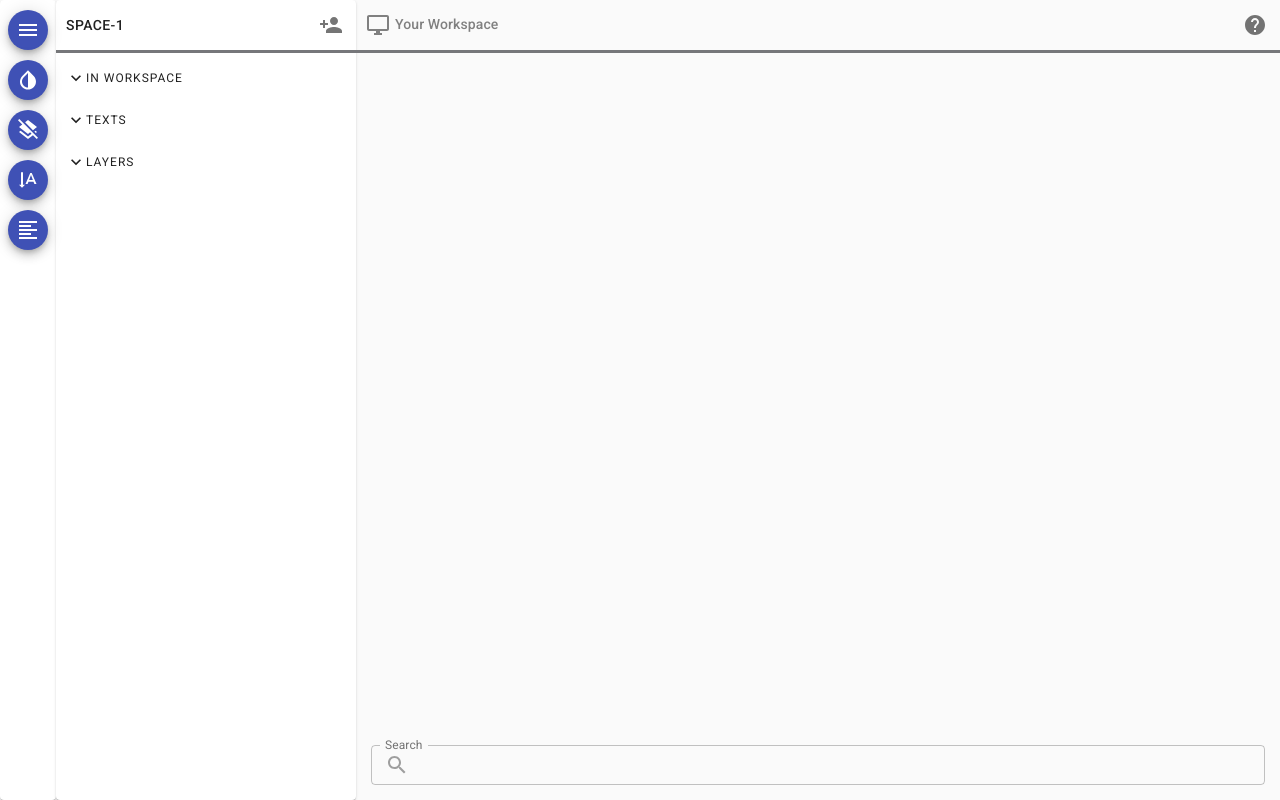
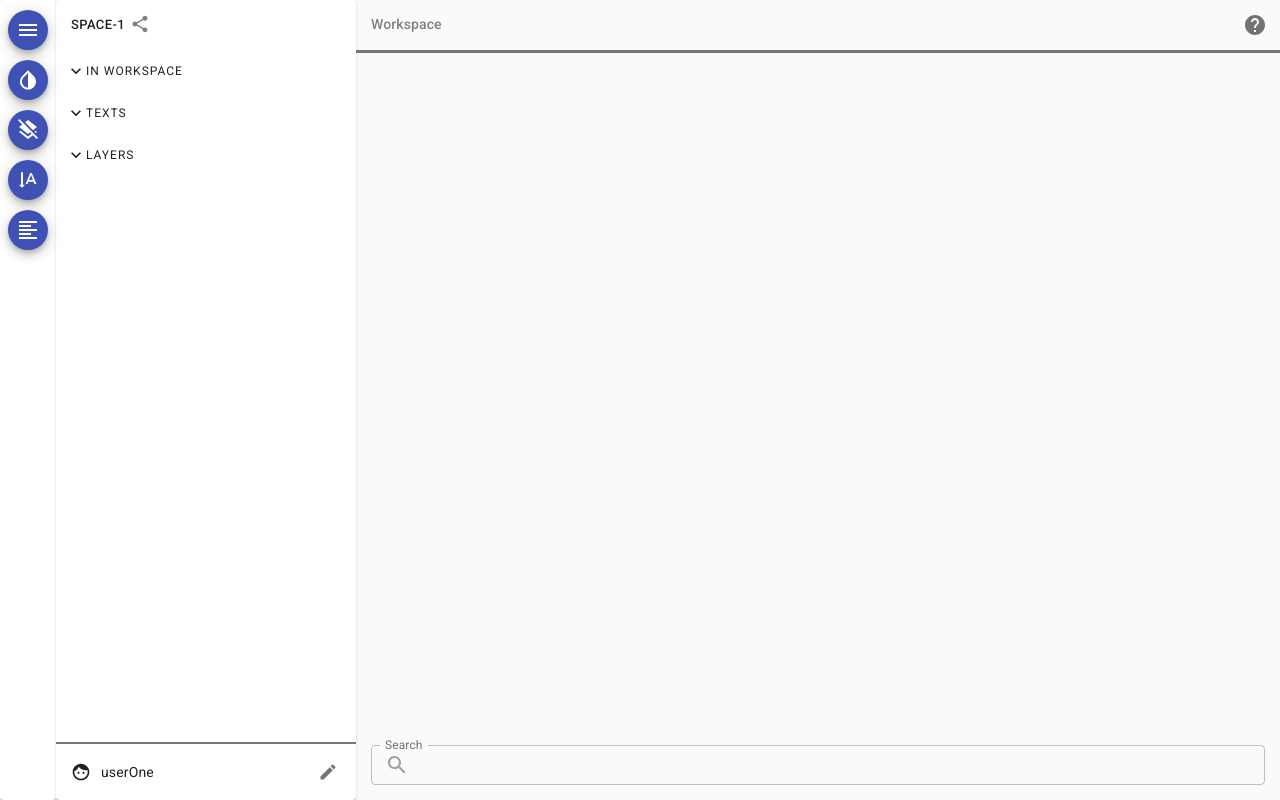
Before and after one commit to glowsplint/referencer, a Next.js app in the folder nextjs-frontend/: page /space in a window 1280 px wide. Built offline with nearby package versions, Linux system fonts and the light colour scheme.

Commit message:
Fixed dark mode scrollbar and added profile

```diff
--- a/nextjs-frontend/components/Editor.tsx
+++ b/nextjs-frontend/components/Editor.tsx
@@ -12,7 +12,6 @@
 import clsx from "clsx";
 import { Scrollbars } from "react-custom-scrollbars";
 
-import DesktopWindowsIcon from "@material-ui/icons/DesktopWindows";
 import HelpIcon from "@material-ui/icons/Help";
 import SearchIcon from "@material-ui/icons/Search";
 
@@ -401,9 +400,8 @@
 const HeaderLeft = React.memo(() => {
   return (
     <div className={styles.editor_header_left}>
-      <DesktopWindowsIcon />
       <div className={styles.header_left_text}>
-        <Typography variant="subtitle2">Your Workspace</Typography>
+        <Typography variant="subtitle2">Workspace</Typography>
       </div>
     </div>
   );
@@ -427,14 +425,37 @@
     textHeaders,
     textBodies,
     isJustified,
+    isDarkMode,
   }: {
     textHeaders: string[];
     textBodies: string[][];
     isMultipleRowsLayout: boolean;
     isJustified: boolean;
+    isDarkMode: boolean;
   }) => {
     return (
-      <Scrollbars style={{ width: "100%", height: "100%" }} universal>
+      <Scrollbars
+        style={{ width: "100%", height: "100%" }}
+        universal
+        renderThumbVertical={({ style, ...props }) => (
+          <div
+            {...props}
+            style={
+              isDarkMode
+                ? {
+                    ...style,
+                    backgroundColor: "rgba(256, 256, 256, 0.2)",
+                    borderRadius: "inherit",
+                  }
+                : {
+                    ...style,
+                    backgroundColor: "rgba(0, 0, 0, 0.2)",
+                    borderRadius: "inherit",
+                  }
+            }
+          />
+        )}
+      >
         <div
           className={clsx(styles.editor_textareas, {
             [styles.row]: isMultipleRowsLayout,
@@ -464,6 +485,7 @@
     searchQuery,
     isMultipleRowsLayout,
     isJustified,
+    isDarkMode,
   }: {
     textHeaders: string[];
     textBodies: string[][];
@@ -475,6 +497,7 @@
     searchQuery: string;
     isMultipleRowsLayout: boolean;
     isJustified: boolean;
+    isDarkMode: boolean;
   }) => {
     return (
       <div className={styles.editor}>
@@ -488,6 +511,7 @@
           textHeaders={textHeaders}
           textBodies={textBodies}
           isJustified={isJustified}
+          isDarkMode={isDarkMode}
         />
         <SearchBar
           handleInputChange={handleInputChange}
--- a/nextjs-frontend/components/SettingsPane.tsx
+++ b/nextjs-frontend/components/SettingsPane.tsx
@@ -4,14 +4,23 @@
 import styles from "../styles/SettingsPane.module.css";
 import Typography from "@material-ui/core/Typography";
 import IconButton from "@material-ui/core/IconButton";
+import Tooltip from "@material-ui/core/Tooltip";
+import { Checkbox as MUICheckBox, Paper } from "@material-ui/core";
+import Dialog from "@material-ui/core/Dialog";
+import DialogActions from "@material-ui/core/DialogActions";
+import DialogContent from "@material-ui/core/DialogContent";
+import DialogContentText from "@material-ui/core/DialogContentText";
+import DialogTitle from "@material-ui/core/DialogTitle";
 
+import CheckBoxIcon from "@material-ui/icons/CheckBox";
+import CheckBoxOutlineBlankIcon from "@material-ui/icons/CheckBoxOutlineBlank";
+import CloseIcon from "@material-ui/icons/Close";
 import ExpandMore from "@material-ui/icons/ExpandMore";
-import PersonAddIcon from "@material-ui/icons/PersonAdd";
-import CloseIcon from "@material-ui/icons/Close";
-import { Checkbox as MUICheckBox, Paper } from "@material-ui/core";
-import CheckBoxOutlineBlankIcon from "@material-ui/icons/CheckBoxOutlineBlank";
-import CheckBoxIcon from "@material-ui/icons/CheckBox";
-import Tooltip from "@material-ui/core/Tooltip";
+import FaceIcon from "@material-ui/icons/Face";
+import TextField from "@material-ui/core/TextField";
+import Button from "@material-ui/core/Button";
+import CreateIcon from "@material-ui/icons/Create";
+import ShareIcon from "@material-ui/icons/Share";
 
 const useStyles = makeStyles({
   input: {
@@ -48,7 +57,7 @@
 
 const SectionHeader = ({ text }: { text: string }) => {
   return (
-    <div className={styles.sidebar_main}>
+    <div className={styles.sectionHeader}>
       <ExpandMore fontSize="small" />
       <Typography variant="overline" display="block">
         {text}
@@ -109,13 +118,105 @@
 
 const Header = () => {
   return (
-    <div className={styles.sidebar_top}>
-      <Typography variant="button">space-1</Typography>
-      <Tooltip title="Add users" placement="left">
-        <IconButton size="small" onClick={() => {}}>
-          <PersonAddIcon />
+    <div className={styles.top}>
+      <Button onClick={() => {}} size="small">
+        <span className={styles.top_spaceName}>space-1</span>{" "}
+        <span className={styles.top_icon}>
+          <ShareIcon fontSize="small" />
+        </span>
+      </Button>
+    </div>
+  );
+};
+
+const LayerItems = () => {
+  return <div></div>;
+};
+
+const MainRegion = ({
+  textHeaders,
+  handleClose,
+  handleCheckBoxToggle,
+}: {
+  textHeaders: string[];
+  handleClose: (key: number) => void;
+  handleCheckBoxToggle: (event: React.ChangeEvent<HTMLInputElement>) => void;
+}) => {
+  return (
+    <div className={styles.mainRegion}>
+      <SectionHeader text="In Workspace" />
+      <SectionHeader text="Texts" />
+      <TextItems
+        textHeaders={textHeaders}
+        handleClose={handleClose}
+        handleCheckBoxToggle={handleCheckBoxToggle}
+      />
+      <SectionHeader text="Layers" />
+      <LayerItems />
+    </div>
+  );
+};
+
+const Profile = ({ displayName }: { displayName: string }) => {
+  return (
+    <div className={styles.profile}>
+      <FaceIcon fontSize="small" />{" "}
+      <span className={styles.name}>{displayName}</span>
+      <ChangeNameButton />
+    </div>
+  );
+};
+
+const ChangeNameButton = () => {
+  const [open, setOpen] = React.useState(false);
+
+  const handleClickOpen = () => {
+    setOpen(true);
+  };
+
+  const handleClose = () => {
+    setOpen(false);
+  };
+
+  const handleDone = () => {
+    setOpen(false);
+  };
+
+  return (
+    <div>
+      <Tooltip title="Settings" placement="left">
+        <IconButton size="small" onClick={handleClickOpen}>
+          <CreateIcon fontSize="small" />
         </IconButton>
       </Tooltip>
+      <Dialog
+        open={open}
+        onClose={handleClose}
+        aria-labelledby="form-dialog-title"
+      >
+        <DialogTitle id="form-dialog-title">
+          Change your screen display name
+        </DialogTitle>
+        <DialogContent>
+          <DialogContentText>
+            Enter a new name for the current workspace.
+          </DialogContentText>
+          <TextField
+            variant="outlined"
+            autoFocus
+            margin="dense"
+            id="name"
+            label="Display Name"
+            fullWidth
+          />
+        </DialogContent>
+        <DialogActions>
+          <Button onClick={handleClose}>Cancel</Button>
+          <Button onClick={handleDone} color="secondary">
+            Done
+          </Button>
+        </DialogActions>
+      </Dialog>
     </div>
   );
 };
@@ -126,11 +227,13 @@
     handleClose,
     handleCheckBoxToggle,
     isSettingsOpen,
+    displayName,
   }: {
     textHeaders: string[];
     handleClose: (key: number) => void;
     handleCheckBoxToggle: (event: React.ChangeEvent<HTMLInputElement>) => void;
     isSettingsOpen: boolean;
+    displayName: string;
   }) => {
     return (
       <div
@@ -141,14 +244,12 @@
       >
         <Paper className={styles.paper}>
           <Header />
-          <SectionHeader text="In Workspace" />
-          <SectionHeader text="Texts" />
-          <TextItems
+          <MainRegion
             textHeaders={textHeaders}
             handleClose={handleClose}
             handleCheckBoxToggle={handleCheckBoxToggle}
           />
-          <SectionHeader text="Layers" />
+          <Profile displayName={displayName} />
         </Paper>
       </div>
     );
--- a/nextjs-frontend/pages/space/index.tsx
+++ b/nextjs-frontend/pages/space/index.tsx
@@ -11,6 +11,7 @@
 import Editor from "../../components/Editor";
 
 export default function Workspace() {
+  const [displayName, setDisplayName] = useState<string>("userOne");
   const [people, setPeople] = useState<string[]>([]);
   const [texts, setTexts] = useState<{
     headers: string[];
@@ -171,6 +172,7 @@
             handleClose={handleSettingsTexts.close}
             handleCheckBoxToggle={handleSettingsTexts.checkBoxToggle}
             isSettingsOpen={settings.isSettingsOpen}
+            displayName={displayName}
           />
           <Editor
             textHeaders={displayedTextHeaders()}
@@ -180,6 +182,7 @@
             isMultipleRowsLayout={settings.isMultipleRowsLayout}
             searchQuery={searchQuery}
             isJustified={settings.isJustified}
+            isDarkMode={settings.isDarkMode}
           />
         </div>
       </ThemeProvider>
--- a/nextjs-frontend/styles/Editor.module.css
+++ b/nextjs-frontend/styles/Editor.module.css
@@ -85,7 +85,7 @@
 }
 
 .highlighted {
-  background-color: rgb(170, 170, 49);
+  background-color: rgba(204, 204, 0, 0.658);
   text-decoration: underline;
 }
 
--- a/nextjs-frontend/styles/SettingsPane.module.css
+++ b/nextjs-frontend/styles/SettingsPane.module.css
@@ -1,6 +1,5 @@
 .sidebar {
   display: flex;
-  flex-direction: column;
   transition: width 0.3s, opacity 0.1s;
 }
 
@@ -15,18 +14,36 @@
 }
 
 .paper {
+  display: flex;
+  flex-direction: column;
   flex: 1;
 }
 
-.sidebar_top {
+.top {
   display: flex;
   justify-content: space-between;
   align-items: center;
-  padding: 10px;
-  border-bottom: 3px solid #76777a;
+  margin-left: 5px;
+  padding-right: 10px;
+  padding-top: 5px;
 }
 
-.sidebar_main {
+.top_spaceName {
+  padding-left: 5px;
+}
+
+.top_icon {
+  margin-left: 5px;
+  padding-top: 5px;
+  padding-right: 5px;
+  color: gray;
+}
+
+.mainRegion {
+  flex: 1;
+}
+
+.sectionHeader {
   display: flex;
   align-items: center;
   margin-top: 10px;
@@ -34,7 +51,7 @@
   margin-right: 10px;
 }
 
-.sidebar_main > svg {
+.sectionHeader > svg {
   margin-bottom: 2px;
 }
 
@@ -52,3 +69,15 @@
 .texts_text {
   flex: 1;
 }
+
+.profile {
+  display: flex;
+  align-items: center;
+  border-top: 2px solid #76777a;
+  padding: 15px;
+}
+
+.name {
+  padding-left: 10px;
+  flex: 1;
+}
```
